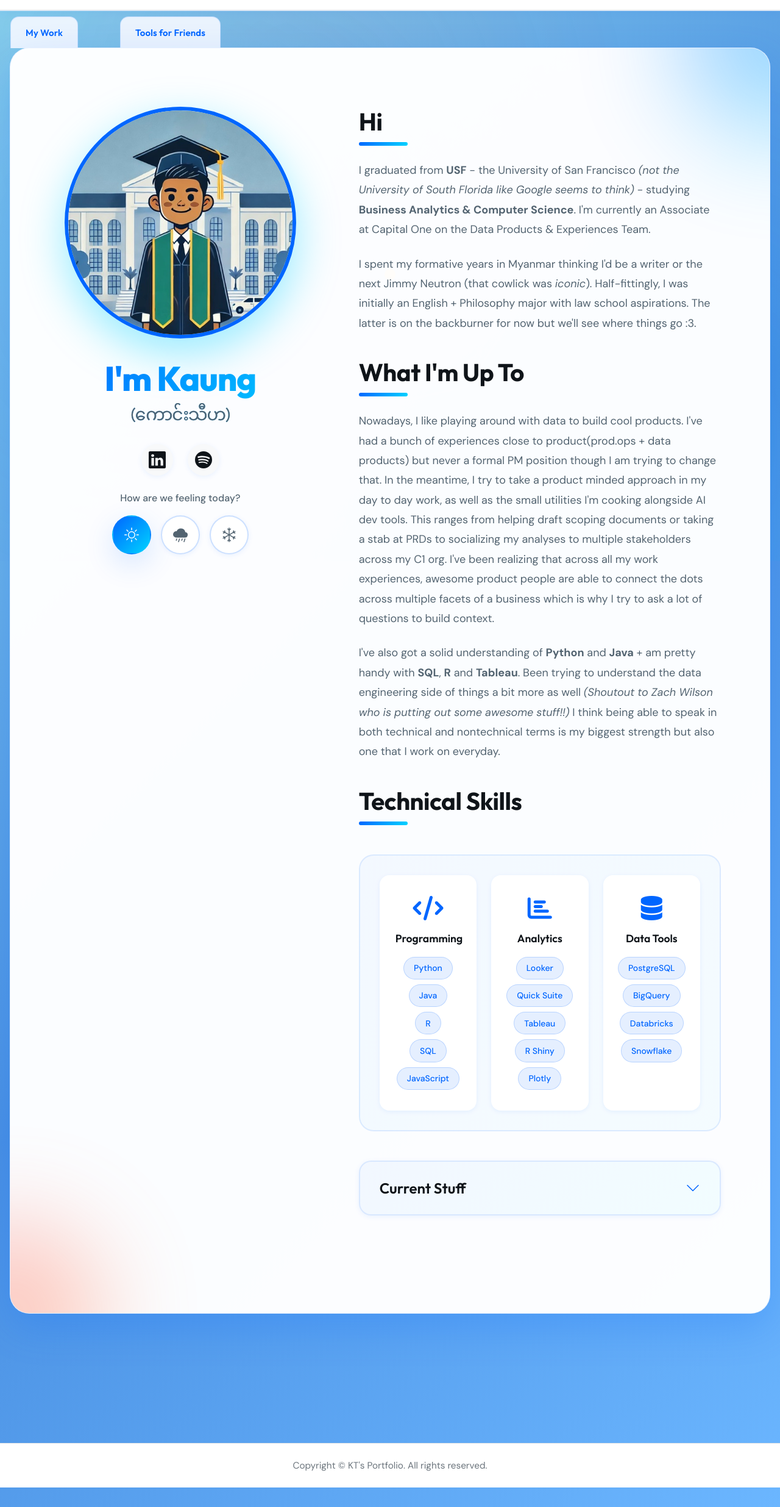
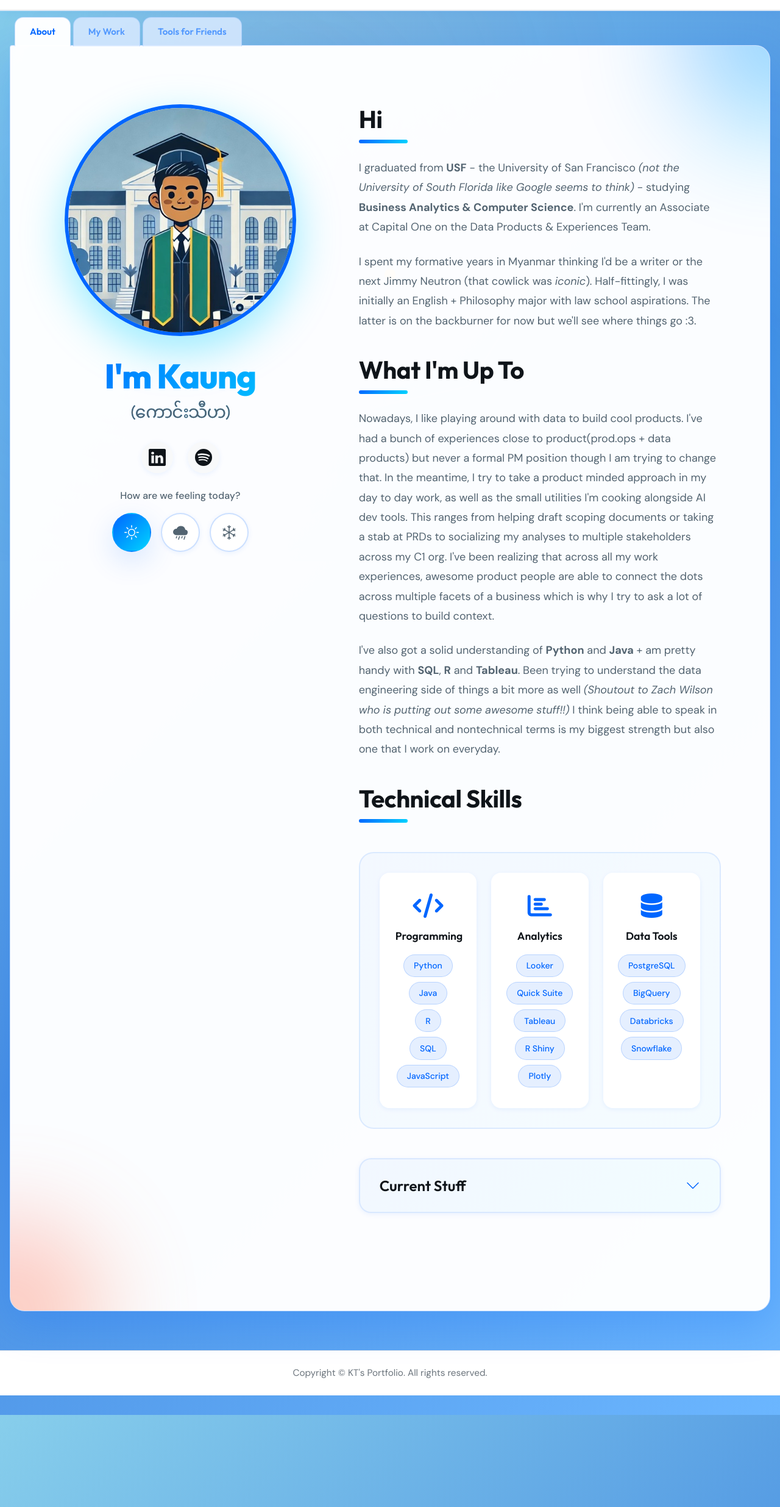
Before and after one commit to kaungthiha/kaungthiha.github.io, a Jekyll site: the page built from index.html, in a window 1280 px wide. Shown: the whole page at 61% size. Built offline with Jekyll 4.4.1, drawn with Linux system fonts in a browser that asks for light colours; the list of posts is cut into pages by our own code.

Commit message:
Revert "tab fix v4"
This reverts commit 8d188acd5e6ad4a58d0e858f8cc4441b3887dc79.

```diff
--- a/assets/css/landing.css
+++ b/assets/css/landing.css
@@ -143,9 +143,8 @@
   z-index: 1;
 }
 
-/* ── Folder Stack — hand-of-cards layout ── */
+/* ── Folder Stack — horizontal tab strip + swappable content panels ── */
 
-/* Outer wrapper; reduced top margin puts the peek labels close to the page top */
 .folder-stack-container {
   max-width: 1400px;
   margin: 0.5rem auto;
@@ -155,27 +154,58 @@
   animation: cardReveal 0.8s cubic-bezier(0.34, 1.56, 0.64, 1) backwards;
 }
 
-/* Stack is the positioning context; padding-top reserves the 52px peek strip */
-.folder-stack {
+/* Persistent tab strip — all three tabs always visible at the top */
+.folder-tab-strip {
+  display: flex;
+  gap: 0.25rem;
+  padding: 0 0.5rem;
   position: relative;
-  padding-top: 52px;
-  transition: height 0.45s cubic-bezier(0.4, 0, 0.2, 1);
+  z-index: 2;
 }
 
-/* Every card: absolute, full width */
-.folder-card {
-  position: absolute;
-  left: 0;
-  right: 0;
-  border-radius: 32px;
-  border: 1px solid rgba(0, 102, 255, 0.1);
-  overflow: hidden;
-  transition: box-shadow 0.4s ease, background 0.3s ease;
+.folder-tab {
+  height: 48px;
+  padding: 0 1.5rem;
+  background: rgba(218, 234, 255, 0.85);
+  border: 1.5px solid rgba(0, 102, 255, 0.15);
+  border-bottom: none;
+  border-radius: 14px 14px 0 0;
+  font-family: 'Outfit', sans-serif;
+  font-size: 0.9375rem;
+  font-weight: 600;
+  color: rgba(0, 102, 255, 0.6);
+  cursor: pointer;
+  transition: background 0.2s ease, color 0.2s ease;
+  white-space: nowrap;
+  position: relative;
+  bottom: -1.5px; /* overlap the card's top border for a seamless join */
 }
 
-/* Atmospheric blur accents on active card only */
-.folder-card[data-order="1"]::before,
-.folder-card[data-order="1"]::after {
+.folder-tab:hover:not(.active) {
+  background: rgba(200, 225, 255, 0.95);
+  color: var(--electric-blue);
+}
+
+.folder-tab.active {
+  background: rgba(255, 255, 255, 0.98);
+  color: var(--electric-blue);
+  border-color: rgba(0, 102, 255, 0.2);
+}
+
+/* Cards — normal flow; only data-order="1" is visible */
+.folder-card {
+  border-radius: 4px 24px 24px 24px;
+  border: 1.5px solid rgba(0, 102, 255, 0.2);
+  background: rgba(255, 255, 255, 0.98);
+  box-shadow: var(--shadow-xl);
+  overflow: hidden;
+  position: relative;
+  z-index: 1;
+}
+
+/* Atmospheric blur accents */
+.folder-card::before,
+.folder-card::after {
   content: '';
   position: absolute;
   width: 300px;
@@ -186,69 +216,14 @@
   pointer-events: none;
   animation: float 8s ease-in-out infinite;
 }
-.folder-card[data-order="1"]::before { top: -150px; right: -150px; background: var(--gradient-primary); }
-.folder-card[data-order="1"]::after  { bottom: -150px; left: -150px; background: var(--gradient-accent); animation-delay: 4s; }
+.folder-card::before { top: -150px; right: -150px; background: var(--gradient-primary); }
+.folder-card::after  { bottom: -150px; left: -150px; background: var(--gradient-accent); animation-delay: 4s; }
 
-/* Active card — full content, sits just below the peek strip */
-.folder-card[data-order="1"] {
-  top: 52px;
-  z-index: 30;
-  background: rgba(255, 255, 255, 0.98);
-  box-shadow: var(--shadow-xl);
-  cursor: default;
-}
+.folder-card[data-order="1"] { display: block; }
+.folder-card:not([data-order="1"]) { display: none; }
 
-/* Inactive cards — sit behind the active card at top:0; only their peek-label shows.
-   overflow:visible prevents the absolutely-positioned label from being clipped. */
-.folder-card[data-order="2"],
-.folder-card[data-order="3"] {
-  top: 0;
-  background: transparent;
-  border-color: transparent;
-  box-shadow: none;
-  cursor: pointer;
-  z-index: 20;
-  overflow: visible;
-  min-height: 52px;
-}
-.folder-card[data-order="3"] { z-index: 10; }
-
-/* Peek label — visible in the 52px strip above the active card */
-.folder-peek-label {
-  position: absolute;
-  top: 0;
-  height: 52px;
-  display: inline-flex;
-  align-items: center;
-  padding: 0 1.5rem;
-  background: rgba(243, 248, 255, 0.92);
-  border-radius: 14px 14px 0 0;
-  border: 1.5px solid rgba(0, 102, 255, 0.15);
-  border-bottom: none;
-  white-space: nowrap;
-  z-index: 2;
-  transition: background 0.2s ease, transform 0.2s ease;
-}
-
-.folder-peek-label span {
-  font-family: 'Outfit', sans-serif;
-  font-size: 0.9375rem;
-  font-weight: 600;
-  color: var(--electric-blue);
-  letter-spacing: 0.01em;
-}
-
-/* Horizontal positions driven by data-tabpos (set by JS) */
-[data-tabpos="1"] .folder-peek-label { left: 0; }
-[data-tabpos="2"] .folder-peek-label { left: 180px; }
-
-.folder-card:not([data-order="1"]) .folder-peek-label:hover {
-  background: rgba(0, 102, 255, 0.08);
-  transform: translateY(-3px);
-}
-
-/* Active card hides its own peek label (it's in front — no peeking needed) */
-.folder-card[data-order="1"] .folder-peek-label { display: none; }
+/* Fade content in when a card becomes active */
+.folder-card[data-order="1"] .folder-body { animation: fadeInUp 0.35s ease-out; }
 
 /* Content area */
 .folder-body {
@@ -256,12 +231,6 @@
   position: relative;
   z-index: 1;
 }
-
-/* Inactive cards hide their body content */
-.folder-card:not([data-order="1"]) .folder-body { display: none; }
-
-/* Fade content in when a card becomes active */
-.folder-card[data-order="1"] .folder-body { animation: fadeInUp 0.35s ease-out; }
 
 /* My Work placeholder */
 .placeholder-section {
@@ -1067,14 +1036,9 @@
 
   .folder-stack-container { margin: 0.5rem auto; }
 
-  .folder-card { border-radius: 24px; }
-  .folder-card[data-order="1"] { border-radius: 0 24px 24px 24px; }
+  .folder-card { border-radius: 4px 20px 20px 20px; }
 
-  .folder-peek-label { padding: 0 1rem; height: 44px; }
-  .folder-stack { padding-top: 44px; }
-  .folder-card[data-order="2"], .folder-card[data-order="3"] { min-height: 44px; }
-
-  [data-tabpos="2"] .folder-peek-label { left: 150px; }
+  .folder-tab { height: 44px; padding: 0 1.25rem; font-size: 0.875rem; }
 
   .folder-body { padding: 1.5rem 1rem; }
 
@@ -1125,14 +1089,10 @@
 
   .folder-stack-container { margin: 0.25rem auto; padding: 0 0.5rem; }
 
-  .folder-card { border-radius: 16px; }
-  .folder-card[data-order="1"] { border-radius: 0 16px 16px 16px; }
+  .folder-card { border-radius: 4px 16px 16px 16px; }
 
-  .folder-peek-label { padding: 0 0.875rem; height: 40px; font-size: 0.8125rem; }
-  .folder-stack { padding-top: 40px; }
-  .folder-card[data-order="2"], .folder-card[data-order="3"] { min-height: 40px; }
-
-  [data-tabpos="2"] .folder-peek-label { left: 130px; }
+  .folder-tab { height: 40px; padding: 0 1rem; font-size: 0.8125rem; }
+  .folder-tab-strip { padding: 0 0.25rem; }
 
   .folder-body { padding: 1rem; }
 
--- a/index.html
+++ b/index.html
@@ -5,18 +5,21 @@
 ---
 
 <!--
-  Brief: Three folder-cards stacked like a hand of playing cards.
-  data-order="1" is the front (active) card. Inactive cards (order 2, 3) sit behind it at top:0,
-  with only their peek-label visible in the 52px strip above the active card.
-  Clicking an inactive card promotes it to order 1. JS syncs stack height to active card.
+  Brief: Three content panels behind a persistent horizontal tab strip.
+  Clicking a tab sets data-order="1" on that card (visible) and "2" on the rest (hidden).
+  JS at the bottom handles tab activation and active-class toggling.
 -->
 
 <div class="folder-stack-container">
-  <div class="folder-stack">
 
-    <!-- About (front by default) -->
+  <div class="folder-tab-strip">
+    <button class="folder-tab" data-folder="about">About</button>
+    <button class="folder-tab" data-folder="work">My Work</button>
+    <button class="folder-tab" data-folder="tools">Tools for Friends</button>
+  </div>
+
+  <!-- About -->
   <div class="folder-card" data-folder="about" data-order="1">
-      <div class="folder-peek-label"><span>About</span></div>
     <div class="folder-body">
 
       <section class="hero-bio-section">
@@ -171,8 +174,7 @@
   </div>
 
   <!-- My Work -->
-    <div class="folder-card" data-folder="work" data-order="2" data-tabpos="1">
-      <div class="folder-peek-label"><span>My Work</span></div>
+  <div class="folder-card" data-folder="work" data-order="2">
     <div class="folder-body">
       <section class="placeholder-section">
         <div class="placeholder-inner">
@@ -185,8 +187,7 @@
   </div>
 
   <!-- Tools for Friends -->
-    <div class="folder-card" data-folder="tools" data-order="3" data-tabpos="2">
-      <div class="folder-peek-label"><span>Tools for Friends</span></div>
+  <div class="folder-card" data-folder="tools" data-order="3">
     <div class="folder-body">
       <div class="tools-grid">
         <div class="tool-card">
@@ -202,38 +203,19 @@
   </div>
 
 </div>
-</div>
 
 <script>
-  // Folder stack — clicking an inactive card promotes it to the front
+  // Tab strip — clicking a tab sets it active and swaps the visible card
   (function () {
-    const stack = document.querySelector('.folder-stack');
+    const tabs = Array.from(document.querySelectorAll('.folder-tab'));
     const cards = Array.from(document.querySelectorAll('.folder-card'));
-    const folders = cards.map(c => c.dataset.folder);
-    let active = 'about';
-    const TAB_H = 52; // must match .folder-stack padding-top in CSS
 
-    function syncHeight() {
-      const front = document.querySelector('[data-order="1"]');
-      stack.style.height = (TAB_H + front.scrollHeight) + 'px';
+    function activate(target) {
+      tabs.forEach(t => t.classList.toggle('active', t.dataset.folder === target));
+      cards.forEach(c => { c.dataset.order = c.dataset.folder === target ? '1' : '2'; });
     }
 
-    function activate(target) {
-      if (target === active) return;
-      active = target;
-      const inactive = folders.filter(f => f !== target);
-      document.querySelector(`[data-folder="${target}"]`).dataset.order = '1';
-      document.querySelector(`[data-folder="${target}"]`).removeAttribute('data-tabpos');
-      inactive.forEach((f, i) => {
-        const el = document.querySelector(`[data-folder="${f}"]`);
-        el.dataset.order = String(i + 2);
-        el.dataset.tabpos = String(i + 1);
-      });
-      setTimeout(syncHeight, 30);
-    }
-
-    cards.forEach(card => card.addEventListener('click', () => activate(card.dataset.folder)));
-    requestAnimationFrame(syncHeight);
-    window.addEventListener('resize', syncHeight);
+    tabs.forEach(t => t.addEventListener('click', () => activate(t.dataset.folder)));
+    activate('about');
   }());
 </script>
```
Lines whose indentation alone changed are shown as unchanged.
